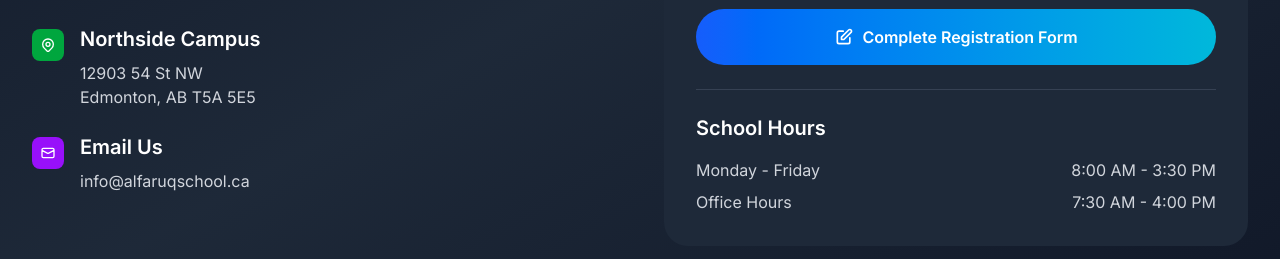
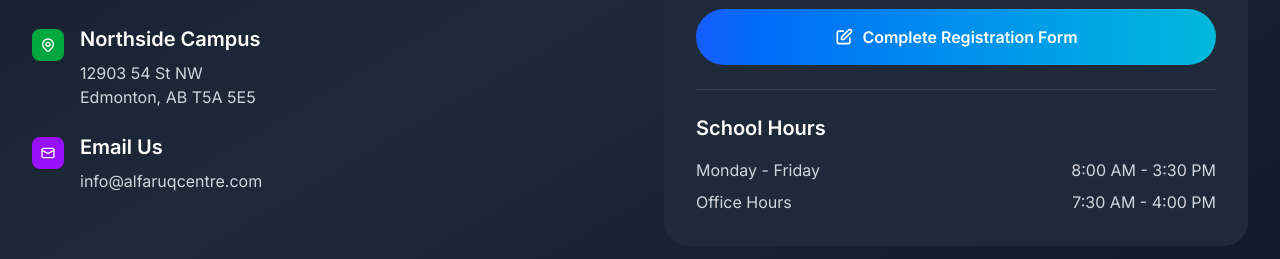
Before and after one commit to angularbrackets-web/alfaruq.islamic.school, a Next.js app: page / in a window 1280 px wide. Shown: the part 4735-4994 px from the top of the page. Built offline with nearby package versions, Linux system fonts and the light colour scheme; no server answers; the database is empty.

Commit message:
updates aug 5 2005

```diff
--- a/app/page.js
+++ b/app/page.js
@@ -302,7 +302,7 @@
                   </div>
                   <div>
                     <h4 className="text-xl font-semibold mb-2">Email Us</h4>
-                    <p className="text-gray-300">info@alfaruqschool.ca</p>
+                    <p className="text-gray-300">info@alfaruqcentre.com</p>
                   </div>
                 </div>
               </div>
```
